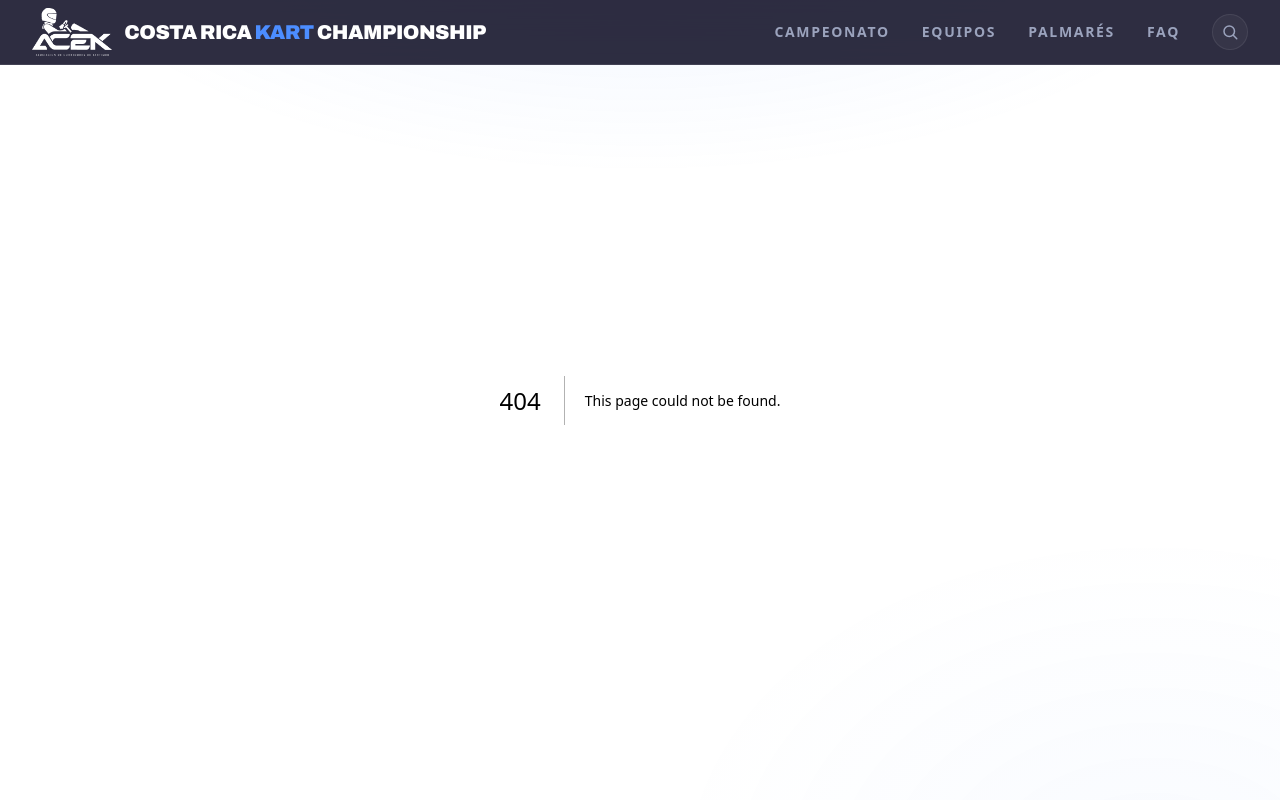
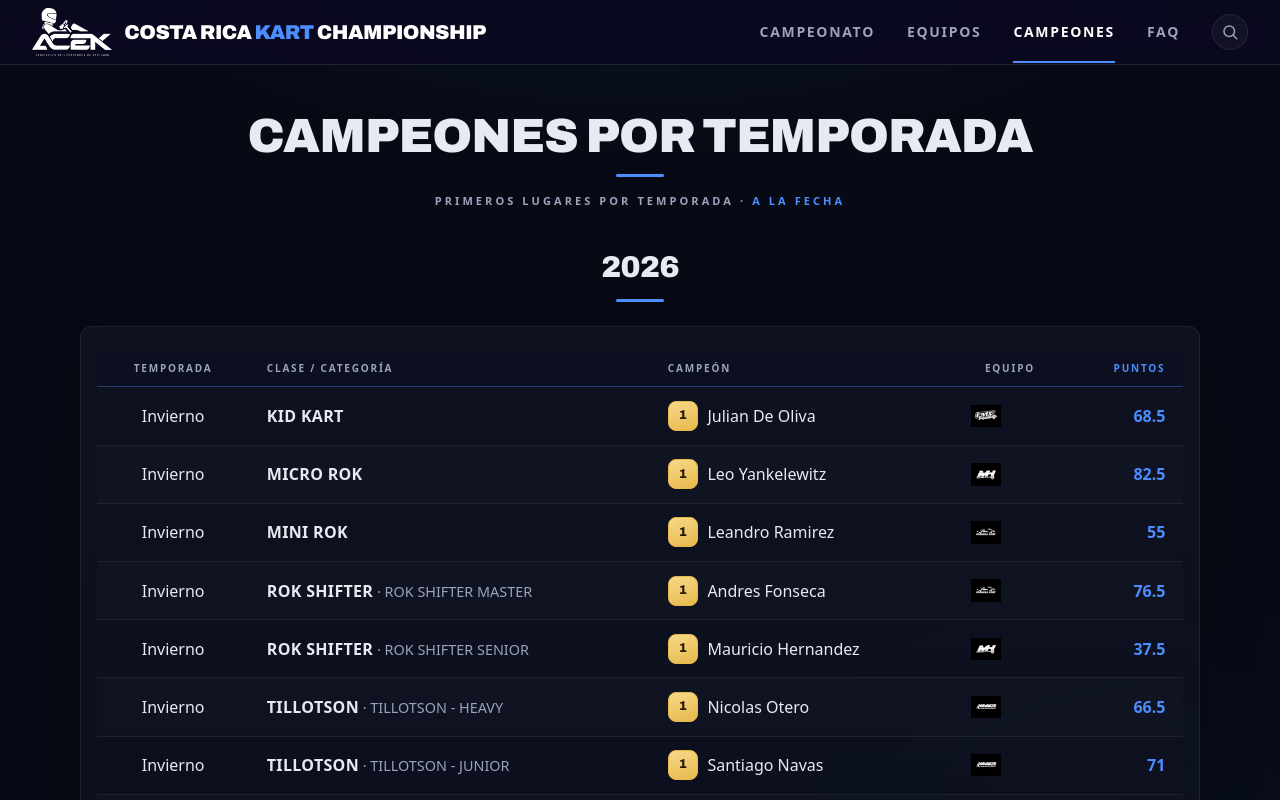
Before and after one commit to credondocr/kart-results, a Next.js app: page /campeones in a window 1280 px wide. Before the commit this address had no page. Shown: the top 800 px of the page. Built offline with nearby package versions, Linux system fonts and the light colour scheme.

Commit message:
refactor: Palmarés → Campeones por temporada
- ruta /palmares → /campeones (URL y texto alineados)
- navbar (desktop/móvil), footer y accesos rápidos del buscador
- título de página y h1: 'Campeones por temporada'

```diff
--- a/src/app/palmares/page.tsx
+++ b/src/app/campeones/page.tsx
@@ -6,9 +6,9 @@
 import TeamLogo from "@/app/components/TeamLogo";
 
 export const metadata: Metadata = {
-  title: "Palmarés | Costa Rica Kart Championship",
+  title: "Campeones por temporada | Costa Rica Kart Championship",
   description:
-    "Primeros lugares de cada temporada y categoría del Costa Rica Kart Championship.",
+    "Campeones de cada temporada y categoría del Costa Rica Kart Championship.",
 };
 
 const seasonLabel = (season: string) =>
@@ -27,7 +27,7 @@
   return (
     <div className="max-w-6xl mx-auto px-4 pt-24 pb-16">
       <Breadcrumb />
-      <h1 className="class-title my-4 text-4xl md:text-5xl">Palmarés</h1>
+      <h1 className="class-title my-4 text-4xl md:text-5xl">Campeones por temporada</h1>
       <p className="season-eyebrow">
         Primeros lugares por temporada · <strong>a la fecha</strong>
       </p>
--- a/src/app/components/Footer.tsx
+++ b/src/app/components/Footer.tsx
@@ -23,7 +23,7 @@
           <nav className="flex flex-wrap justify-center gap-x-6 gap-y-2 text-xs font-semibold uppercase tracking-[0.14em] text-[#9BA3BD]">
             <Link href="/" className="hover:text-white transition-colors">Campeonato</Link>
             <Link href="/equipos" className="hover:text-white transition-colors">Equipos</Link>
-            <Link href="/palmares" className="hover:text-white transition-colors">Palmarés</Link>
+            <Link href="/campeones" className="hover:text-white transition-colors">Campeones</Link>
             <Link href="/faq" className="hover:text-white transition-colors">FAQ</Link>
             <Link href="/reglamento" className="hover:text-white transition-colors">Reglamento</Link>
           </nav>
--- a/src/app/components/Navbar.tsx
+++ b/src/app/components/Navbar.tsx
@@ -117,9 +117,9 @@
                 <span className="absolute -bottom-[21px] left-0 right-0 h-0.5 bg-[#4C8DFF]" />
               )}
             </Link>
-            <Link href="/palmares" className={linkClass("/palmares")}>
-              Palmarés
-              {isActive("/palmares") && (
+            <Link href="/campeones" className={linkClass("/campeones")}>
+              Campeones
+              {isActive("/campeones") && (
                 <span className="absolute -bottom-[21px] left-0 right-0 h-0.5 bg-[#4C8DFF]" />
               )}
             </Link>
@@ -163,12 +163,12 @@
             Equipos
           </Link>
           <Link
-            href="/palmares"
-            className={`block px-3 py-2 rounded-md text-sm font-semibold uppercase tracking-wider transition-colors text-white hover:bg-white/5 ${isActive('/palmares') ? 'bg-white/10' : ''
+            href="/campeones"
+            className={`block px-3 py-2 rounded-md text-sm font-semibold uppercase tracking-wider transition-colors text-white hover:bg-white/5 ${isActive('/campeones') ? 'bg-white/10' : ''
               }`}
             onClick={() => setIsMenuOpen(false)}
           >
-            Palmarés
+            Campeones
           </Link>
           <Link
             href="/faq"
--- a/src/app/components/SearchPalette.tsx
+++ b/src/app/components/SearchPalette.tsx
@@ -55,7 +55,7 @@
   { key: "q-invierno", label: "Invierno 2026", href: "/Campeonato/2026/invierno", group: "Temporadas" },
   { key: "q-general", label: "General 2026", href: "/Campeonato/2026/general", group: "Temporadas" },
   { key: "q-equipos", label: "Equipos", href: "/equipos", group: "Equipos" },
-  { key: "q-palmares", label: "Palmarés", href: "/palmares", group: "Temporadas" },
+  { key: "q-campeones", label: "Campeones por temporada", href: "/campeones", group: "Temporadas" },
 ];
 
 const SearchPalette: React.FC<SearchPaletteProps> = ({ onClose }) => {
```
